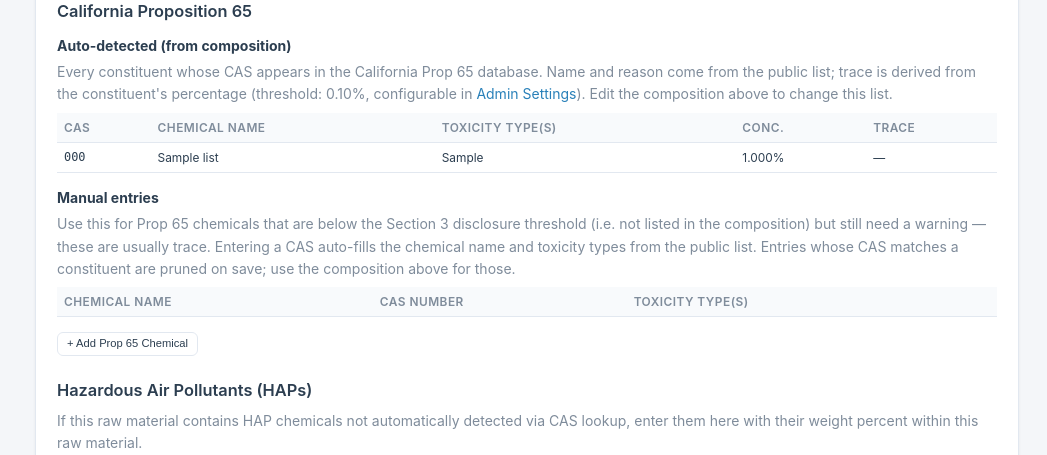
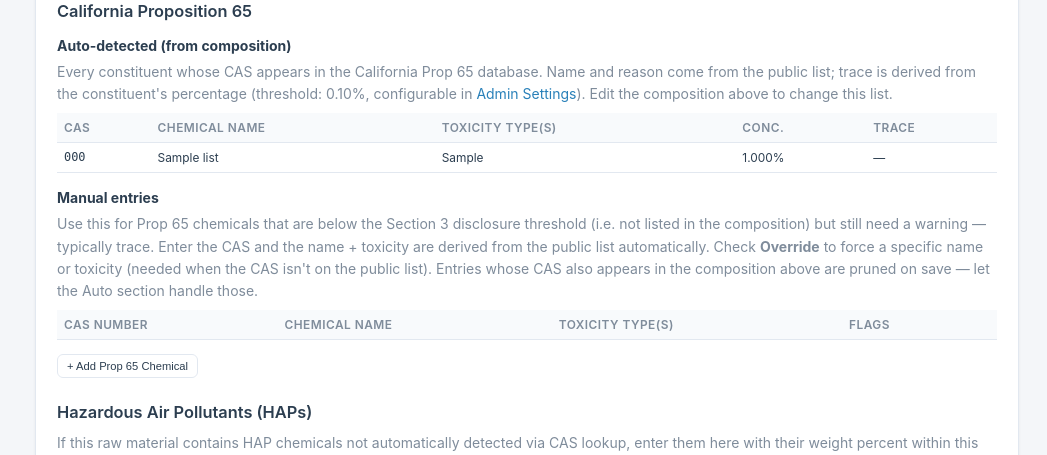
Before and after one commit to mattcomputers-ctrl/SDS-CMS-LINKED, a PHP site: page /raw-materials/1/edit in a window 1280 px wide. Shown: the part 1692-2147 px from the top of the page, without its empty margins (233-1280 px from the left). Run offline with PHP 8.4, Linux system fonts and the light colour scheme; tables that the repository leaves empty hold one stand-in row (values such as "Sample post"); lists and menus that the app fills with data are empty.

Commit message:
Prop 65: manual-entry CAS-driven with per-row Override checkbox
The RM form's manual Prop 65 section was still operator-typed text
for chemical name and toxicity. Make the CAS the single source of
truth — name + toxicity come from prop65_list the same way the Auto
section does. Operators can flip an Override checkbox per row when
the CAS isn't on the public list or a different classification is
intentional.

Form changes:
- Row layout reordered: CAS first (the driver), then derived name,
  then derived toxicity checkboxes, then Trace + Override flags
- Name input is readonly unless Override is checked
- Toxicity checkboxes are disabled unless Override is checked
- Typing a CAS on a non-override row fetches prop65_list via the
  cas-lookup AJAX and fills name + ticks matching toxicity boxes
- Flipping Override on unlocks the fields; flipping it off re-locks
  and re-fetches from prop65_list
- Existing rows render with prop65_list's values (when available)
  instead of the stored operator-typed strings — a page load is
  enough to see the corrected data

Service changes (Prop65Service::analyse):
- Non-override manual entries: name + toxicity pulled from
  prop65_list by CAS. If the CAS isn't on the list, the entry is
  skipped entirely (the public list is the source of truth).
- Override entries: stored chemical_name + toxicity_types are used
  verbatim.
- Result rows gain an is_override flag so consumers can distinguish.

Controller changes (RawMaterialController::buildProp65Json):
- Persists p65_is_override from the form
- Non-override rows can be saved with just a CAS (name derived on
  render); override rows require a name

Migration script (scripts/resave-prop65-raw-materials.php):
- After the existing prune-against-constituents pass, rewrite each
  surviving entry's stored chemical_name + toxicity_types with
  prop65_list's values when the CAS is on the list, and force
  is_override = 0. Operator-typed data from the old UI is replaced
  in storage so the form shows authoritative values going forward.
- Dry-run output now reports the rewrite count per row.

Co-Authored-By: Claude Opus 4.7 (1M context) <noreply@anthropic.com>

```diff
--- a/src/Controllers/RawMaterialController.php
+++ b/src/Controllers/RawMaterialController.php
@@ -508,19 +508,38 @@ class RawMaterialController
      */
     private function buildProp65Json(): ?string
     {
-        $chemNames = $_POST['p65_chemical_name'] ?? [];
-        $casNums   = $_POST['p65_cas_number'] ?? [];
-        $isTrace   = $_POST['p65_is_trace'] ?? [];
-        $toxCancer = $_POST['p65_tox_cancer'] ?? [];
-        $toxDev    = $_POST['p65_tox_developmental'] ?? [];
-        $toxRepro  = $_POST['p65_tox_reproductive'] ?? [];
-        $toxFemale = $_POST['p65_tox_female_reproductive'] ?? [];
-        $toxMale   = $_POST['p65_tox_male_reproductive'] ?? [];
+        $chemNames  = $_POST['p65_chemical_name'] ?? [];
+        $casNums    = $_POST['p65_cas_number'] ?? [];
+        $isTrace    = $_POST['p65_is_trace'] ?? [];
+        $isOverride = $_POST['p65_is_override'] ?? [];
+        $toxCancer  = $_POST['p65_tox_cancer'] ?? [];
+        $toxDev     = $_POST['p65_tox_developmental'] ?? [];
+        $toxRepro   = $_POST['p65_tox_reproductive'] ?? [];
+        $toxFemale  = $_POST['p65_tox_female_reproductive'] ?? [];
+        $toxMale    = $_POST['p65_tox_male_reproductive'] ?? [];
 
         $entries = [];
-        foreach ($chemNames as $i => $name) {
-            $name = trim($name);
-            if ($name === '') {
+        // Iterate over whichever column is widest so we don't drop rows
+        // that have a CAS but no typed name (non-override rows derive
+        // the name from prop65_list at render time).
+        $rowCount = max(count($chemNames), count($casNums), count($isOverride));
+        for ($i = 0; $i < $rowCount; $i++) {
+            $name     = trim((string) ($chemNames[$i] ?? ''));
+            $cas      = trim((string) ($casNums[$i] ?? ''));
+            $override = !empty($isOverride[$i]);
+
+            // Empty row — skip. A row with neither CAS nor name has
+            // nothing to act on.
+            if ($cas === '' && $name === '') {
+                continue;
+            }
+
+            // Non-override rows must have a CAS (that's how the service
+            // looks them up in prop65_list). Override rows need a name.
+            if (!$override && $cas === '') {
+                continue;
+            }
+            if ($override && $name === '') {
                 continue;
             }
 
@@ -543,9 +562,10 @@ class RawMaterialController
 
             $entries[] = [
                 'chemical_name'  => $name,
-                'cas_number'     => trim($casNums[$i] ?? ''),
+                'cas_number'     => $cas,
                 'toxicity_types' => implode(', ', $types),
                 'is_trace'       => !empty($isTrace[$i]) ? 1 : 0,
+                'is_override'    => $override ? 1 : 0,
             ];
         }
 
--- a/src/Services/Prop65Service.php
+++ b/src/Services/Prop65Service.php
@@ -176,23 +176,58 @@ class Prop65Service
             }
         }
 
-        // Include manual Prop 65 entries from raw materials
+        // Include manual Prop 65 entries from raw materials.
+        //
+        // Default behaviour: ignore whatever name / toxicity the operator
+        // typed and pull them from prop65_list by CAS — matches the Auto
+        // section's rule that the public list is the source of truth. A
+        // per-entry `is_override` flag flips that back: operator-typed
+        // name + toxicity are used verbatim. Use override for CASes the
+        // public list doesn't cover or when you deliberately want a
+        // different classification.
         foreach ($manualEntries as $manual) {
-            $chemName = $manual['chemical_name'] ?? '';
+            $cas        = trim((string) ($manual['cas_number'] ?? ''));
+            $isOverride = !empty($manual['is_override']);
+            $isTrace    = !empty($manual['is_trace']);
+
+            $chemName = '';
+            $types    = [];
+
+            if ($isOverride) {
+                // Use exactly what the operator stored.
+                $chemName = trim((string) ($manual['chemical_name'] ?? ''));
+                $types    = $manual['toxicity_type'] ?? [];
+                if (is_string($types)) {
+                    $types = array_map('trim', explode(',', $types));
+                }
+                $types = array_values(array_filter($types));
+            } else {
+                // Derive from the public list. If the CAS isn't on the
+                // list, skip — the operator's typed data isn't trusted
+                // without the override box checked.
+                if ($cas === '') {
+                    continue;
+                }
+                $row = $db->fetch(
+                    "SELECT chemical_name, toxicity_type FROM prop65_list WHERE cas_number = ?",
+                    [$cas]
+                );
+                if ($row === null) {
+                    continue;
+                }
+                $chemName = (string) $row['chemical_name'];
+                $types    = array_values(array_filter(array_map(
+                    'trim',
+                    explode(',', (string) $row['toxicity_type'])
+                )));
+            }
+
             if ($chemName === '') {
                 continue;
             }
 
-            $types = $manual['toxicity_type'] ?? [];
-            if (is_string($types)) {
-                $types = array_map('trim', explode(',', $types));
-            }
-            $types = array_filter($types);
-
-            $isTrace = !empty($manual['is_trace']);
-
             $listedChemicals[] = [
-                'cas_number'        => $manual['cas_number'] ?? '',
+                'cas_number'        => $cas,
                 'chemical_name'     => $chemName,
                 'concentration_pct' => (float) ($manual['concentration_pct'] ?? 0),
                 'toxicity_type'     => $types,
@@ -200,12 +235,13 @@ class Prop65Service
                 'madl_ug'           => null,
                 'date_listed'       => null,
                 'is_trace'          => $isTrace,
+                'is_override'       => $isOverride,
                 'source'            => 'manual',
             ];
 
             self::updateTraceStatus($traceStatus, $chemName, $isTrace);
 
-            if (in_array('cancer', $types)) {
+            if (in_array('cancer', $types, true)) {
                 $cancerChemicals[] = $chemName;
             }
             if (array_intersect(['developmental', 'reproductive', 'female reproductive', 'male reproductive'], $types)) {
--- a/src/Views/raw-materials/form.php
+++ b/src/Views/raw-materials/form.php
@@ -474,39 +474,85 @@ $action = $isEdit ? '/raw-materials/' . (int) $item['id'] : '/raw-materials';
         <p class="text-muted" style="margin-top: 0; margin-bottom: 0.5rem;">
             Use this for Prop 65 chemicals that are below the Section 3 disclosure
             threshold (i.e. not listed in the composition) but still need a warning
-            — these are usually trace. Entering a CAS auto-fills the chemical name
-            and toxicity types from the public list. Entries whose CAS matches a
-            constituent are pruned on save; use the composition above for those.
+            — typically trace. Enter the CAS and the name + toxicity are derived
+            from the public list automatically. Check <strong>Override</strong> to
+            force a specific name or toxicity (needed when the CAS isn't on the
+            public list). Entries whose CAS also appears in the composition above
+            are pruned on save — let the Auto section handle those.
         </p>
+
+        <?php
+        // Pre-fetch prop65_list rows for any existing CAS we're about
+        // to render so non-override rows can show the authoritative
+        // name + toxicity instead of whatever was typed long ago.
+        $manualCasList = [];
+        foreach ($prop65Data as $p65) {
+            $c = trim((string) ($p65['cas_number'] ?? ''));
+            if ($c !== '') { $manualCasList[$c] = true; }
+        }
+        $p65ListByCas = [];
+        if (!empty($manualCasList)) {
+            $db2 = \SDS\Core\Database::getInstance();
+            $casArr2 = array_keys($manualCasList);
+            $ph2     = implode(',', array_fill(0, count($casArr2), '?'));
+            foreach ($db2->fetchAll(
+                "SELECT cas_number, chemical_name, toxicity_type
+                   FROM prop65_list WHERE cas_number IN ({$ph2})",
+                $casArr2
+            ) as $lr) {
+                $p65ListByCas[$lr['cas_number']] = $lr;
+            }
+        }
+        ?>
 
         <table class="table table-sm" id="prop65Table">
             <thead>
                 <tr>
+                    <th>CAS Number</th>
                     <th>Chemical Name</th>
-                    <th>CAS Number</th>
                     <th>Toxicity Type(s)</th>
+                    <th>Flags</th>
                     <th></th>
                 </tr>
             </thead>
             <tbody id="prop65Body">
             <?php if (!empty($prop65Data)): ?>
                 <?php foreach ($prop65Data as $pi => $p65):
-                    $existingTypes = array_map('trim', explode(',', $p65['toxicity_types'] ?? ''));
+                    $entryCas   = trim((string) ($p65['cas_number'] ?? ''));
+                    $entryOver  = !empty($p65['is_override']);
+                    $listMatch  = (!$entryOver && isset($p65ListByCas[$entryCas])) ? $p65ListByCas[$entryCas] : null;
+
+                    // Non-override rows: prefer prop65_list's values for
+                    // display. Override rows: use whatever was stored.
+                    $displayName = $listMatch !== null
+                        ? $listMatch['chemical_name']
+                        : (string) ($p65['chemical_name'] ?? '');
+                    $displayTypesRaw = $listMatch !== null
+                        ? (string) $listMatch['toxicity_type']
+                        : (string) ($p65['toxicity_types'] ?? '');
+                    $existingTypes = array_values(array_filter(array_map(
+                        'trim',
+                        explode(',', $displayTypesRaw)
+                    )));
+                    $inputsLocked = !$entryOver;
+                    $lockAttr = $inputsLocked ? ' readonly' : '';
+                    $cbLockAttr = $inputsLocked ? ' disabled' : '';
                 ?>
-                <tr class="prop65-row">
+                <tr class="prop65-row" data-override="<?= $entryOver ? '1' : '0' ?>">
+                    <td><input type="text" name="p65_cas_number[<?= $pi ?>]" value="<?= e($entryCas) ?>" class="input-sm p65-cas" placeholder="e.g. 13463-67-7"></td>
                     <td>
-                        <div style="display:flex; align-items:center; gap:0.5rem;">
-                            <input type="text" name="p65_chemical_name[<?= $pi ?>]" value="<?= e($p65['chemical_name'] ?? '') ?>" class="input-sm p65-chem-name" placeholder="e.g. Titanium dioxide" style="flex:1;">
-                            <label class="inline-check" style="white-space:nowrap; font-size:0.85rem;"><input type="checkbox" name="p65_is_trace[<?= $pi ?>]" value="1" <?= !empty($p65['is_trace']) ? 'checked' : '' ?>> Trace</label>
-                        </div>
+                        <input type="text" name="p65_chemical_name[<?= $pi ?>]" value="<?= e($displayName) ?>" class="input-sm p65-chem-name" placeholder="Auto from CAS" style="width: 100%;"<?= $lockAttr ?>>
                     </td>
-                    <td><input type="text" name="p65_cas_number[<?= $pi ?>]" value="<?= e($p65['cas_number'] ?? '') ?>" class="input-sm p65-cas" placeholder="e.g. 13463-67-7"></td>
                     <td class="p65-tox-checkboxes">
-                        <label class="inline-check"><input type="checkbox" name="p65_tox_cancer[<?= $pi ?>]" value="1" <?= in_array('cancer', $existingTypes) ? 'checked' : '' ?>> Cancer</label>
-                        <label class="inline-check"><input type="checkbox" name="p65_tox_developmental[<?= $pi ?>]" value="1" <?= in_array('developmental', $existingTypes) ? 'checked' : '' ?>> Developmental</label>
-                        <label class="inline-check"><input type="checkbox" name="p65_tox_reproductive[<?= $pi ?>]" value="1" <?= in_array('reproductive', $existingTypes) ? 'checked' : '' ?>> Reproductive</label>
-                        <label class="inline-check"><input type="checkbox" name="p65_tox_female_reproductive[<?= $pi ?>]" value="1" <?= in_array('female reproductive', $existingTypes) ? 'checked' : '' ?>> Female Reproductive</label>
-                        <label class="inline-check"><input type="checkbox" name="p65_tox_male_reproductive[<?= $pi ?>]" value="1" <?= in_array('male reproductive', $existingTypes) ? 'checked' : '' ?>> Male Reproductive</label>
+                        <label class="inline-check"><input type="checkbox" class="p65-tox" name="p65_tox_cancer[<?= $pi ?>]" value="1" <?= in_array('cancer', $existingTypes, true) ? 'checked' : '' ?><?= $cbLockAttr ?>> Cancer</label>
+                        <label class="inline-check"><input type="checkbox" class="p65-tox" name="p65_tox_developmental[<?= $pi ?>]" value="1" <?= in_array('developmental', $existingTypes, true) ? 'checked' : '' ?><?= $cbLockAttr ?>> Developmental</label>
+                        <label class="inline-check"><input type="checkbox" class="p65-tox" name="p65_tox_reproductive[<?= $pi ?>]" value="1" <?= in_array('reproductive', $existingTypes, true) ? 'checked' : '' ?><?= $cbLockAttr ?>> Reproductive</label>
+                        <label class="inline-check"><input type="checkbox" class="p65-tox" name="p65_tox_female_reproductive[<?= $pi ?>]" value="1" <?= in_array('female reproductive', $existingTypes, true) ? 'checked' : '' ?><?= $cbLockAttr ?>> Female Reproductive</label>
+                        <label class="inline-check"><input type="checkbox" class="p65-tox" name="p65_tox_male_reproductive[<?= $pi ?>]" value="1" <?= in_array('male reproductive', $existingTypes, true) ? 'checked' : '' ?><?= $cbLockAttr ?>> Male Reproductive</label>
+                    </td>
+                    <td style="white-space: nowrap;">
+                        <label class="inline-check" style="font-size:0.85rem;"><input type="checkbox" class="p65-is-trace" name="p65_is_trace[<?= $pi ?>]" value="1" <?= !empty($p65['is_trace']) ? 'checked' : '' ?>> Trace</label>
+                        <label class="inline-check" style="font-size:0.85rem;"><input type="checkbox" class="p65-is-override" name="p65_is_override[<?= $pi ?>]" value="1" <?= $entryOver ? 'checked' : '' ?>> Override</label>
                     </td>
                     <td><button type="button" class="btn btn-sm btn-danger remove-p65">X</button></td>
                 </tr>
@@ -856,23 +902,36 @@ document.getElementById('vocLessThanOne').addEventListener('change', function()
 });
 
 // ── Prop 65 dynamic rows ────────────────────────────────────
-// New manual rows pre-check Trace because the most common use for
-// the manual section is a chemical below the Section 3 disclosure
-// threshold (i.e. not in the composition table), which by definition
-// should warn as trace.
+// Row layout: CAS | Name (locked unless override) | Toxicity checkboxes
+// (locked unless override) | Trace + Override checkboxes | Remove.
+//
+// Default posture: CAS drives the row. Name + toxicity are read-only
+// placeholders; entering a CAS asks the server for the prop65_list
+// entry and fills them in. Flipping Override lets the operator type
+// whatever they want — used when the CAS isn't on the public list or
+// when a different classification is intentional.
+//
+// Trace is pre-checked on new rows because the typical reason for a
+// manual entry is a chemical below the Section 3 disclosure threshold.
 document.getElementById('addProp65Row').addEventListener('click', function() {
     var tbody = document.getElementById('prop65Body');
     var idx = tbody.querySelectorAll('.prop65-row').length;
     var tr = document.createElement('tr');
     tr.className = 'prop65-row';
-    tr.innerHTML = '<td><div style="display:flex; align-items:center; gap:0.5rem;"><input type="text" name="p65_chemical_name[' + idx + ']" class="input-sm p65-chem-name" placeholder="e.g. Titanium dioxide" style="flex:1;"><label class="inline-check" style="white-space:nowrap; font-size:0.85rem;"><input type="checkbox" name="p65_is_trace[' + idx + ']" value="1" checked> Trace</label></div></td>' +
+    tr.setAttribute('data-override', '0');
+    tr.innerHTML =
         '<td><input type="text" name="p65_cas_number[' + idx + ']" class="input-sm p65-cas" placeholder="e.g. 13463-67-7"></td>' +
+        '<td><input type="text" name="p65_chemical_name[' + idx + ']" class="input-sm p65-chem-name" placeholder="Auto from CAS" style="width:100%;" readonly></td>' +
         '<td class="p65-tox-checkboxes">' +
-            '<label class="inline-check"><input type="checkbox" name="p65_tox_cancer[' + idx + ']" value="1"> Cancer</label>' +
-            '<label class="inline-check"><input type="checkbox" name="p65_tox_developmental[' + idx + ']" value="1"> Developmental</label>' +
-            '<label class="inline-check"><input type="checkbox" name="p65_tox_reproductive[' + idx + ']" value="1"> Reproductive</label>' +
-            '<label class="inline-check"><input type="checkbox" name="p65_tox_female_reproductive[' + idx + ']" value="1"> Female Reproductive</label>' +
-            '<label class="inline-check"><input type="checkbox" name="p65_tox_male_reproductive[' + idx + ']" value="1"> Male Reproductive</label>' +
+            '<label class="inline-check"><input type="checkbox" class="p65-tox" name="p65_tox_cancer[' + idx + ']" value="1" disabled> Cancer</label>' +
+            '<label class="inline-check"><input type="checkbox" class="p65-tox" name="p65_tox_developmental[' + idx + ']" value="1" disabled> Developmental</label>' +
+            '<label class="inline-check"><input type="checkbox" class="p65-tox" name="p65_tox_reproductive[' + idx + ']" value="1" disabled> Reproductive</label>' +
+            '<label class="inline-check"><input type="checkbox" class="p65-tox" name="p65_tox_female_reproductive[' + idx + ']" value="1" disabled> Female Reproductive</label>' +
+            '<label class="inline-check"><input type="checkbox" class="p65-tox" name="p65_tox_male_reproductive[' + idx + ']" value="1" disabled> Male Reproductive</label>' +
+        '</td>' +
+        '<td style="white-space: nowrap;">' +
+            '<label class="inline-check" style="font-size:0.85rem;"><input type="checkbox" class="p65-is-trace" name="p65_is_trace[' + idx + ']" value="1" checked> Trace</label>' +
+            '<label class="inline-check" style="font-size:0.85rem;"><input type="checkbox" class="p65-is-override" name="p65_is_override[' + idx + ']" value="1"> Override</label>' +
         '</td>' +
         '<td><button type="button" class="btn btn-sm btn-danger remove-p65">X</button></td>';
     tbody.appendChild(tr);
@@ -884,14 +943,11 @@ document.addEventListener('click', function(e) {
     }
 });
 
-// ── Prop 65 CAS → auto-fill name + toxicity ──────────────────
-// When the operator types/pastes a CAS into a manual Prop 65 row and
-// the value looks like a real CAS, call the shared casLookup endpoint
-// (same one used by the constituent rows). If it comes back with a
-// `prop65` payload, populate the chemical name and tick the matching
-// toxicity checkboxes so the operator doesn't have to re-type data
-// the public list already has. Existing values are preserved unless
-// empty to avoid clobbering operator edits.
+// ── Prop 65 override toggle + CAS auto-fill ──────────────────
+// The Override checkbox unlocks the name + toxicity inputs. When it's
+// flipped off, we also (a) re-lock the inputs and (b) re-fetch from
+// the public list if the row has a valid CAS, so operators can't end
+// up with an override-only name after accidentally checking the box.
 (function () {
     var P65_TOX_TO_CHECKBOX = {
         'cancer': 'p65_tox_cancer',
@@ -902,40 +958,84 @@ document.addEventListener('click', function(e) {
     };
     var CAS_PATTERN = /^\d{2,7}-\d{2}-\d$/;
 
-    document.addEventListener('change', function (e) {
-        if (!e.target.classList || !e.target.classList.contains('p65-cas')) return;
-        var cas = (e.target.value || '').trim();
+    function setRowLocked(row, locked) {
+        row.setAttribute('data-override', locked ? '0' : '1');
+        var nameInput = row.querySelector('.p65-chem-name');
+        if (nameInput) {
+            if (locked) {
+                nameInput.setAttribute('readonly', 'readonly');
+            } else {
+                nameInput.removeAttribute('readonly');
+            }
+        }
+        row.querySelectorAll('.p65-tox').forEach(function (cb) {
+            if (locked) {
+                cb.setAttribute('disabled', 'disabled');
+            } else {
+                cb.removeAttribute('disabled');
+            }
+        });
+    }
+
+    function fillFromPublicList(row, cas) {
         if (!CAS_PATTERN.test(cas)) return;
-
-        var row = e.target.closest('tr');
-        if (!row) return;
-
         fetch('/raw-materials/cas-lookup?cas=' + encodeURIComponent(cas))
             .then(function (r) { return r.json(); })
             .then(function (data) {
                 if (!data || !data.found) return;
-
-                // Fill chemical name if empty
                 var nameInput = row.querySelector('.p65-chem-name');
-                if (nameInput && !nameInput.value.trim()) {
+                if (nameInput) {
                     var fill = (data.prop65 && data.prop65.chemical_name)
                         ? data.prop65.chemical_name
                         : data.chemical_name;
                     if (fill) nameInput.value = fill;
                 }
-
-                // Tick matching toxicity checkboxes if the CAS is on
-                // the public Prop 65 list.
+                // Reset all toxicity checkboxes first so the row reflects
+                // exactly what the list says (previous values may have
+                // been ticked for a different CAS).
+                row.querySelectorAll('.p65-tox').forEach(function (cb) {
+                    cb.checked = false;
+                });
                 if (data.prop65 && Array.isArray(data.prop65.toxicity_types)) {
                     data.prop65.toxicity_types.forEach(function (t) {
                         var name = P65_TOX_TO_CHECKBOX[t.toLowerCase()];
                         if (!name) return;
                         var cb = row.querySelector('input[name^="' + name + '["]');
-                        if (cb && !cb.checked) cb.checked = true;
+                        if (cb) cb.checked = true;
                     });
                 }
             })
-            .catch(function () { /* ignore — lookup is a nicety, not critical */ });
+            .catch(function () { /* lookup is a convenience, not critical */ });
+    }
+
+    document.addEventListener('change', function (e) {
+        var t = e.target;
+        if (!t.classList) return;
+
+        // Override toggle → lock/unlock inputs; refetch if CAS present.
+        if (t.classList.contains('p65-is-override')) {
+            var row = t.closest('tr');
+            if (!row) return;
+            var isOverride = t.checked;
+            setRowLocked(row, !isOverride);
+            if (!isOverride) {
+                var casInput = row.querySelector('.p65-cas');
+                if (casInput) {
+                    fillFromPublicList(row, (casInput.value || '').trim());
+                }
+            }
+            return;
+        }
+
+        // CAS typed → auto-fill when not overridden. Override rows keep
+        // whatever the operator typed.
+        if (t.classList.contains('p65-cas')) {
+            var row = t.closest('tr');
+            if (!row) return;
+            if (row.getAttribute('data-override') === '1') return;
+            fillFromPublicList(row, (t.value || '').trim());
+            return;
+        }
     });
 })();
 
```
Also changed, not shown: scripts/resave-prop65-raw-materials.php (+53 -10 lines), src/Services/SDSGenerator.php (+11 -3 lines).
